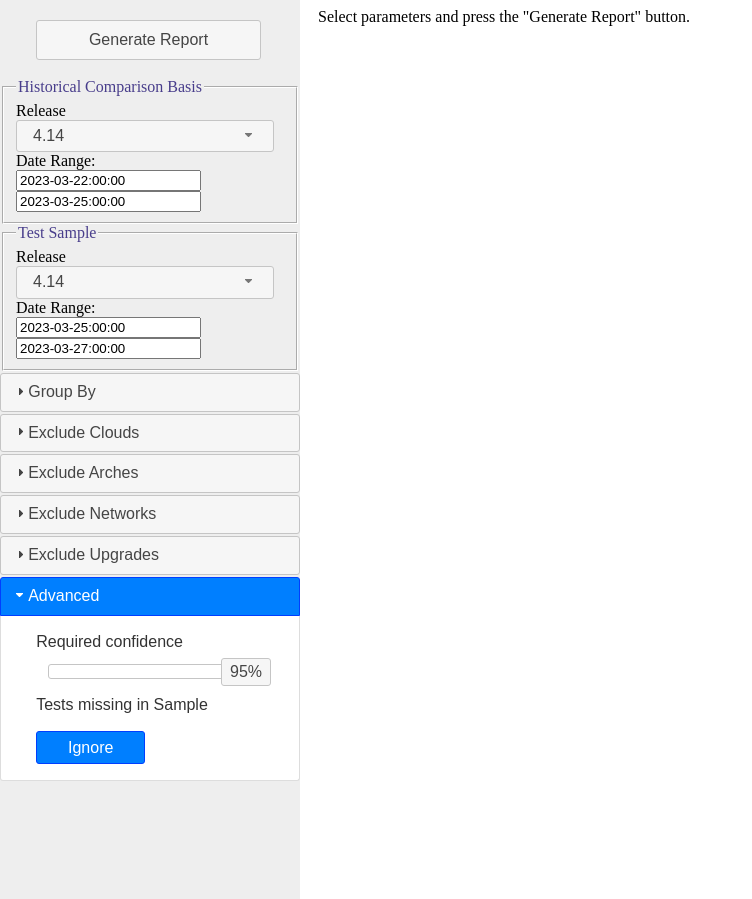
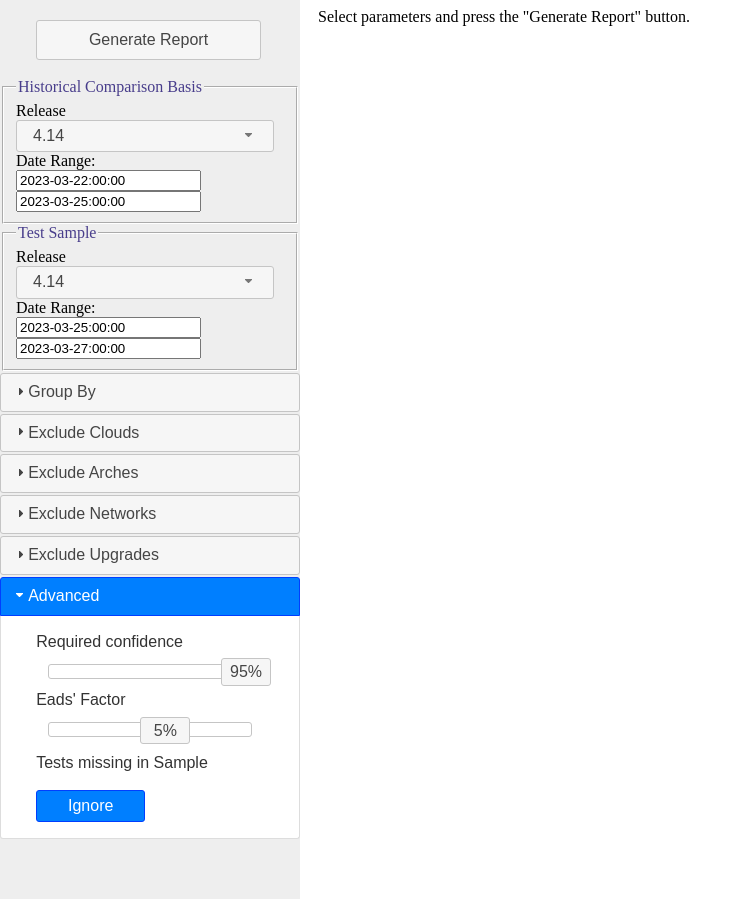
Before and after one commit to jupierce/fishers_exact, a Django app: page /main/ in a window 1280 px wide, after a click on "Advanced". Shown: the whole page, without its empty margins (0-752 px from the left). Run offline with Django 4.2, Linux system fonts and the light colour scheme; parts of the project's set-up code (start-up, migrations or seed data) failed here and were passed over; some libraries are stand-ins or nearby versions.

Commit message:
Adding pity factor to the assessment

```diff
--- a/readiness/main/views.py
+++ b/readiness/main/views.py
@@ -156,6 +156,9 @@ def report(request):
     confidence_param = insufficient_sanitization("confidence", "95")
     fisher_alpha: float = (100 - int(confidence_param)) / 100
 
+    pity_param = insufficient_sanitization("pity", "5")
+    pity_factor: float = int(pity_param) / 100
+
     missing_samples_param = insufficient_sanitization("missing", "ok")
     regression_when_missing = missing_samples_param != "ok"
 
@@ -306,7 +309,7 @@ def report(request):
     sample_future = executor.submit(sample_environment_model.read_in_query, sample_query, group_by_param)
     basis_future.result()
     sample_future.result()
-    sample_environment_model.build_mass_assessment_cache(basis_environment_model, alpha=fisher_alpha, regression_when_missing=regression_when_missing)
+    sample_environment_model.build_mass_assessment_cache(basis_environment_model, alpha=fisher_alpha, regression_when_missing=regression_when_missing, pity_factor=pity_factor)
 
     ordered_environment_names: List[EnvironmentName] = sorted(list(sample_environment_model.get_ordered_environment_names()) + list(basis_environment_model.get_ordered_environment_names()))
 
@@ -331,6 +334,9 @@ def report(request):
 
     if confidence_param != "95":
         context['confidence'] = confidence_param
+
+    if pity_param != "5":
+        context['pity'] = pity_param
 
     if missing_samples_param != "ok":
         context['missing'] = missing_samples_param
--- a/readiness/templates/main/index.html
+++ b/readiness/templates/main/index.html
@@ -81,6 +81,15 @@
                 line-height: 1.6em;
             }
 
+            #pity-handle {
+                width: 3em;
+                height: 1.6em;
+                top: 50%;
+                margin-top: -.8em;
+                text-align: center;
+                line-height: 1.6em;
+            }
+
     </style>
 
     <script>
@@ -117,6 +126,11 @@
                 var confidence = $("#confidence-val").val()
                 if (confidence != "95") {
                     optional_params += '&confidence=' + confidence;
+                }
+
+                var pity = $("#pity-val").val()
+                if (pity != "5") {
+                    optional_params += '&pity=' + pity;
                 }
 
                 if (!$("#ignore-missing-sample").is(':checked')) {
@@ -241,6 +255,22 @@
                     slide: function( event, ui ) {
                         handle.text( ui.value + "%" );
                         $("#confidence-val").val(""+ui.value);
+                    }
+                });
+
+                var pity_handle = $( "#pity-handle" );
+                $( "#pity-slider" ).slider({
+                    min: 0,
+                    max: 10,
+                    value: 5,
+                    create: function() {
+                        var val = $( this ).slider( "value" );
+                        pity_handle.text( val + "%" );
+                        $("#pity-val").val(""+val);
+                    },
+                    slide: function( event, ui ) {
+                        pity_handle.text( ui.value + "%" );
+                        $("#pity-val").val(""+ui.value);
                     }
                 });
 
@@ -394,6 +424,13 @@
             <!-- bug in slider when calling for value after another div loads. Store val in hidden field so we can query it here. -->
             <input type="hidden" id="confidence-val" value="95" />
 
+            Eads' Factor
+            <div id="pity-slider" style="margin:5%;">
+                <div id="pity-handle" class="ui-slider-handle"></div>
+            </div>
+            <!-- bug in slider when calling for value after another div loads. Store val in hidden field so we can query it here. -->
+            <input type="hidden" id="pity-val" value="95" />
+
             <p>Tests missing in Sample</p>
             <label for="ignore-missing-sample">Ignore</label>
             <input type="checkbox" checked="checked" id="ignore-missing-sample"/>
```
Also changed, not shown: readiness/main/bq_junit.py (+17 -12 lines).
